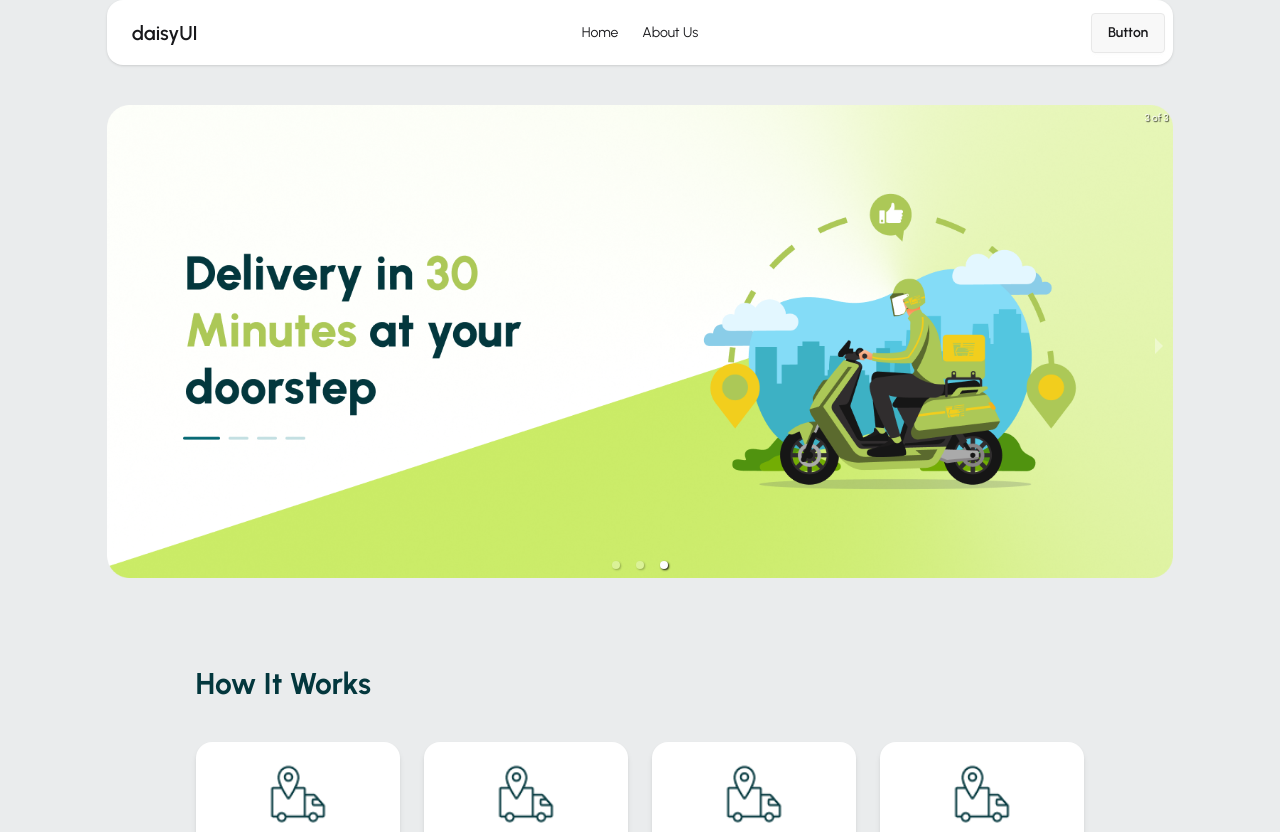
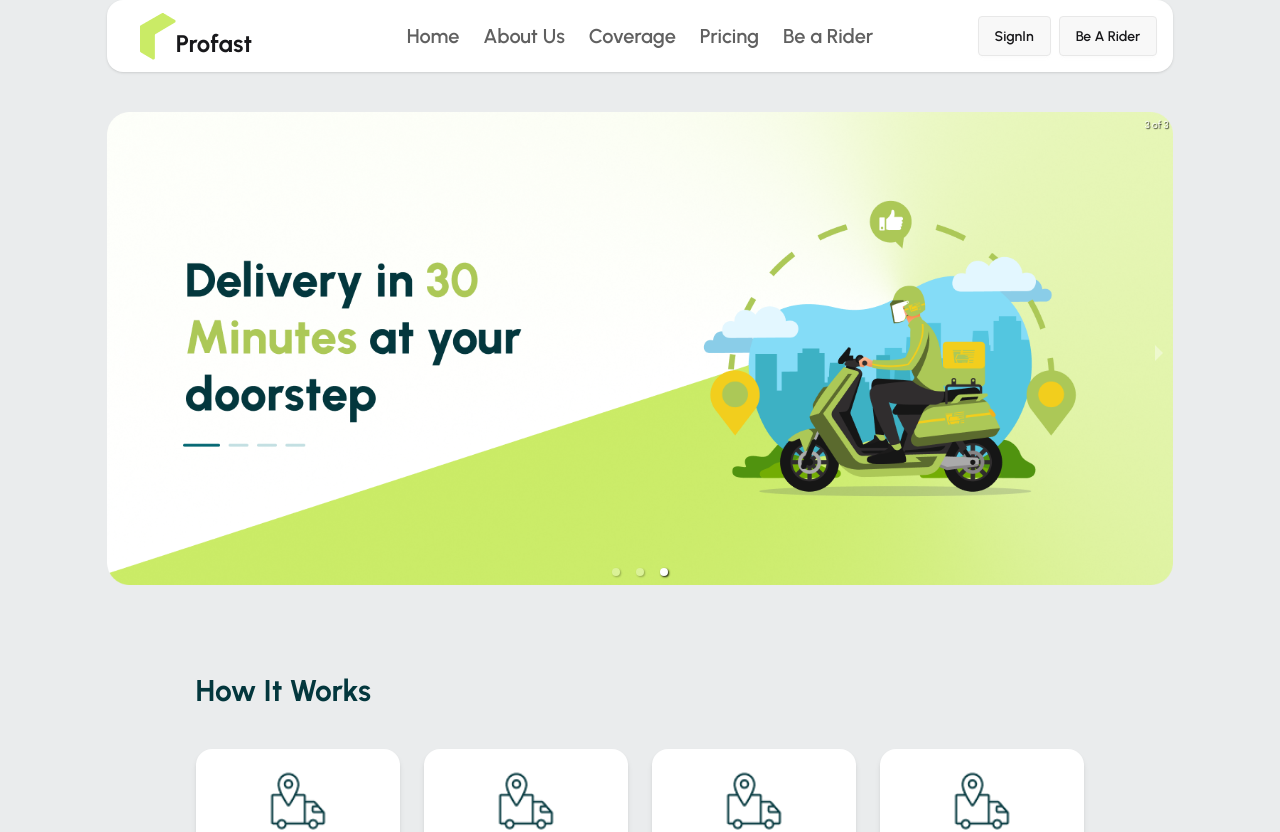
Before and after one commit to bishalsaha-official/pro-fast-client, a React (Vite) app: page / in a window 1280 px wide. Shown: the top 832 px of the page. Built offline with nearby package versions, Linux system fonts and the light colour scheme.

Commit message:
Implement FAQ Component

```diff
--- a/package.json
+++ b/package.json
@@ -14,6 +14,7 @@
     "react": "^19.2.0",
     "react-dom": "^19.2.0",
     "react-fast-marquee": "^1.6.5",
+    "react-icons": "^5.5.0",
     "react-responsive-carousel": "^3.2.23",
     "react-router": "^7.9.5",
     "tailwindcss": "^4.1.17"
--- /dev/null
+++ b/src/Pages/Home/Faq/Faq.jsx
@@ -0,0 +1,74 @@
+import { FaArrowRight } from "react-icons/fa";
+import { Link } from "react-router";
+
+export default function FAQ() {
+    const faqs = [
+        {
+            q: "How does this posture corrector work?",
+            a: "Our posture corrector gently aligns your spine and shoulders. It helps train your muscles to maintain proper posture.",
+        },
+        {
+            q: "Is it suitable for all ages and body types?",
+            a: "Yes! It is adjustable and designed to fit different ages, sizes, and body types comfortably.",
+        },
+        {
+            q: "Does it really help with back pain and posture improvement?",
+            a: "Regular use supports your spine, reduces strain, and can significantly improve posture and reduce discomfort.",
+        },
+        {
+            q: "Does it have smart features like vibration alerts?",
+            a: "Yes, the smart version includes vibration reminders when a user slouches for too long.",
+        },
+        {
+            q: "How will I be notified when the product is back in stock?",
+            a: "You can subscribe to restock alerts using email or phone number—we’ll notify you instantly.",
+        },
+    ];
+
+    return (
+        <section className="py-16" id="faq">
+            <div className="max-w-10/12 mx-auto px-4">
+                {/* Heading */}
+                <div className="text-center mb-12">
+                    <h2 className="text-3xl text-[#03373D] md:text-4xl font-bold mb-4">
+                        Frequently Asked Question (FAQ)
+                    </h2>
+                    <p className="text-gray-600 max-w-2xl mx-auto">
+                        Enhance posture, mobility, and well-being effortlessly with Posture Pro.
+                        Achieve proper alignment, reduce pain, and strengthen your body with ease!
+                    </p>
+                </div>
+
+                {/* FAQ List */}
+                <div className="space-y-4">
+                    {
+                        faqs.map((item, index) => (
+                            <div
+                                key={index}
+                                className="collapse p-5 collapse-plus bg-white rounded-xl shadow-sm"
+                            >
+                                <input type="checkbox" />
+                                <div className="collapse-title text-lg font-semibold">
+                                    {item.q}
+                                </div>
+                                <div className="collapse-content text-gray-600">
+                                    <p>{item.a}</p>
+                                </div>
+                            </div>
+                        ))
+                    }
+                </div>
+
+                {/* Button */}
+                <div className="text-center mt-10">
+                    <Link className="flex items-center justify-center gap-1.5">
+                        <button className="btn btn-primary p-7 rounded-2xl text-[#1F1F1F] font-bold text-2xl">
+                            See More FAQ
+                        </button>
+                        <button  className="p-5 bg-[#1F1F1F] rounded-full text-primary"><FaArrowRight size={18} /></button>
+                    </Link>
+                </div>
+            </div>
+        </section>
+    );
+}
--- a/src/Pages/Home/Home/Home.jsx
+++ b/src/Pages/Home/Home/Home.jsx
@@ -1,5 +1,6 @@
 import Banner from "../Banner/Banner";
 import Brands from "../Brands/Brands";
+import FAQ from "../Faq/Faq";
 import Features from "../Features/Features";
 import Merchant from "../Merchant/Merchant";
 import Services from "../Services/Services";
@@ -14,6 +15,7 @@ const Home = () => {
             <Brands></Brands>
             <Features></Features>
             <Merchant></Merchant>
+            <FAQ></FAQ>
         </div>
     );
 };
--- a/src/Shared/Navbar/Navbar.jsx
+++ b/src/Shared/Navbar/Navbar.jsx
@@ -1,13 +1,17 @@
-import { NavLink } from "react-router";
+import { Link, NavLink } from "react-router";
+import logo from '../../assets/logo.png'
 
 const Navbar = () => {
     const navlinks = <>
         <li><NavLink to='/'>Home</NavLink></li>
         <li><NavLink to='/about'>About Us</NavLink></li>
+        <li><NavLink to='/coverage'>Coverage</NavLink></li>
+        <li><NavLink to='/pricing'>Pricing</NavLink></li>
+        <li><NavLink to='/berider'>Be a Rider</NavLink></li>
     </>
 
     return (
-        <div className="navbar bg-white rounded-2xl shadow-sm">
+        <div className="navbar px-4 bg-white rounded-2xl shadow-sm">
             <div className="navbar-start">
                 <div className="dropdown">
                     <div tabIndex={0} role="button" className="btn btn-ghost lg:hidden">
@@ -15,19 +19,25 @@ const Navbar = () => {
                     </div>
                     <ul
                         tabIndex="-1"
-                        className="menu menu-sm dropdown-content bg-base-100 rounded-box z-1 mt-3 w-52 p-2 shadow">
+                        className="menu menu-sm dropdown-content bg-base-100 rounded-box z-1 mt-3 w-52 p-2 shadow text-xl text-[#606060] font-semibold">
                         {navlinks}
                     </ul>
                 </div>
-                <a className="btn btn-ghost text-xl">daisyUI</a>
+                <Link className="btn btn-ghost text-xl">
+                    <div className="flex items-end">
+                        <img src={logo} alt="Profast" />
+                        <h3 className="text-2xl font-bold">Profast</h3>
+                    </div>
+                </Link>
             </div>
             <div className="navbar-center hidden lg:flex">
-                <ul className="menu menu-horizontal px-1">
+                <ul className="menu menu-horizontal px-1 text-xl text-[#606060] font-semibold">
                     {navlinks}
                 </ul>
             </div>
-            <div className="navbar-end">
-                <a className="btn">Button</a>
+            <div className="navbar-end flex gap-2">
+                <Link to='/signin'><button className="btn">SignIn</button></Link>
+                <Link to='/rider'><button className="btn">Be A Rider</button></Link>
             </div>
         </div>
     );
```
Also changed, not shown: 1 other file (tests, documents, lock files or other folders).
